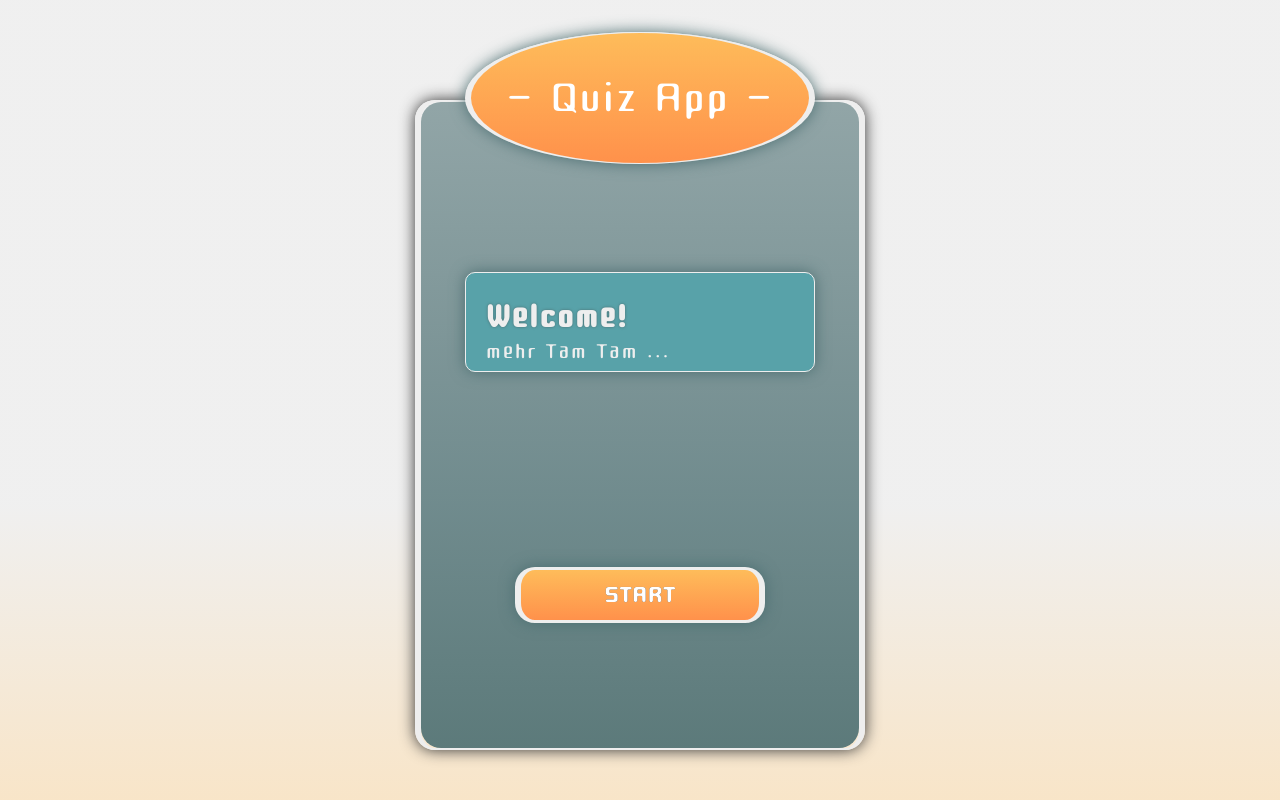
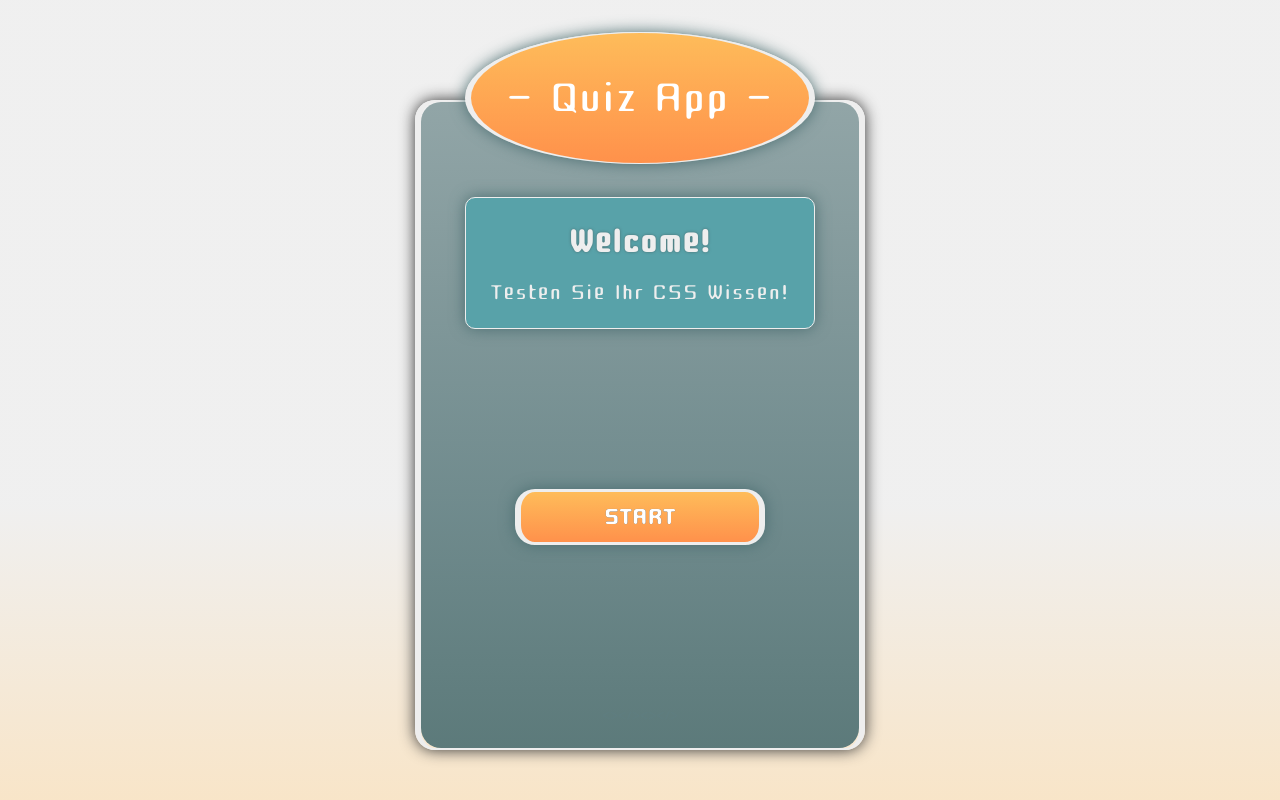
Before and after one commit to quarxz/quizapp, a React (Vite) app: page / in a window 1280 px wide. Shown: the top 800 px of the page. Built offline with nearby package versions, Linux system fonts and the light colour scheme.

Commit message:
add-navigation

```diff
--- a/src/App.jsx
+++ b/src/App.jsx
@@ -8,22 +8,16 @@ import { GameScreen } from "./components/GameScreen";
 import { ResultScreen } from "./components/ResultScreen";
 
 function App() {
+  const [screen, setScreen] = useState("welcome");
+
   return (
     <div className={styles.board}>
       <div className={styles["headline-background"]}>
         <h1>- Quiz App -</h1>
       </div>
-      <WelcomeScreen />
-      {/* <ProgressBar /> */}
-      {/* <GameScreen /> */}
-      {/* <ResultScreen /> */}
-
-      <div className={styles["button-bar"]}>
-        <button>START</button>
-        {/* <button>WEITER</button>
-        <button>CANCEL</button>
-        <button>HOME</button> */}
-      </div>
+      {screen === "welcome" ? <WelcomeScreen /> : "<></>"}
+      {screen === "gamescreen" ? <GameScreen /> : "<></>"}
+      {screen === "resultscreen" ? <ResultScreen /> : "<></>"}
     </div>
   );
 }
--- a/src/App.module.css
+++ b/src/App.module.css
@@ -48,8 +48,8 @@
   display: flex;
   align-items: center;
   flex-direction: column;
+  justify-content: space-between;
 
-  justify-content: space-around;
   gap: 15px;
 
   /* background-color: #58a2a9;
--- a/src/components/GameScreen.jsx
+++ b/src/components/GameScreen.jsx
@@ -1,7 +1,10 @@
 import styles from "./GameScreen.module.css";
+import { ProgressBar } from "./ProgressBar";
 
 export function GameScreen() {
   return (
+    <>
+      <ProgressBar />
       <div className={styles["game-field"]}>
         <h2>- Questions -</h2>
         <ul>
@@ -11,5 +14,11 @@ export function GameScreen() {
           <li>#4 Limo oder Cola ?</li>
         </ul>
       </div>
+
+      <div className={styles["button-bar"]}>
+        <button>WEITER</button>
+        <button>CANCEL</button>
+      </div>
+    </>
   );
 }
--- a/src/components/GameScreen.module.css
+++ b/src/components/GameScreen.module.css
@@ -26,3 +26,20 @@
 .answer-true {
   color: greenyellow;
 }
+
+.button-bar {
+  display: flex;
+  justify-content: center;
+  flex-direction: column;
+  align-items: center;
+  padding: 20px 0;
+
+  border-radius: 20px;
+  width: 400px;
+  width: 70%;
+
+  z-index: 50;
+
+  /* border-top: 1px dashed #eee;
+  border-bottom: 1px dashed #ff914b; */
+}
--- a/src/components/ResultScreen.jsx
+++ b/src/components/ResultScreen.jsx
@@ -2,8 +2,13 @@ import styles from "./ResultScreen.module.css";
 
 export function ResultScreen() {
   return (
-    <div className={styles["result-page"]}>
-      <p>Du hast 1 von 8 Fragen richtig beantwortet !</p>
-    </div>
+    <>
+      <div className={styles["result-page"]}>
+        <p>Du hast 1 von 8 Fragen richtig beantwortet !</p>
+      </div>
+      <div className={styles["button-bar"]}>
+        <button>HOME</button>
+      </div>
+    </>
   );
 }
--- a/src/components/ResultScreen.module.css
+++ b/src/components/ResultScreen.module.css
@@ -2,7 +2,8 @@
   padding: 20px;
   border: 1px solid #eee;
   border-radius: 10px;
-  width: 400px;
+  width: 80%;
+  min-height: 50px;
 
   background-color: #58a2a9;
 
@@ -11,3 +12,20 @@
 
   z-index: 50;
 }
+
+.button-bar {
+  display: flex;
+  justify-content: center;
+  flex-direction: column;
+  align-items: center;
+  padding: 20px 0;
+
+  border-radius: 20px;
+  width: 400px;
+  width: 70%;
+
+  z-index: 50;
+
+  /* border-top: 1px dashed #eee;
+  border-bottom: 1px dashed #ff914b; */
+}
--- a/src/components/WelcomeScreen.jsx
+++ b/src/components/WelcomeScreen.jsx
@@ -5,7 +5,10 @@ export function WelcomeScreen() {
     <>
       <div className={styles["welcome-screen"]}>
         <h2>Welcome!</h2>
-        <p>mehr Tam Tam ...</p>
+        <p>Testen Sie Ihr CSS Wissen!</p>
+      </div>
+      <div className={styles["button-bar"]}>
+        <button>START</button>
       </div>
     </>
   );
--- a/src/components/WelcomeScreen.module.css
+++ b/src/components/WelcomeScreen.module.css
@@ -11,3 +11,20 @@
 
   z-index: 50;
 }
+
+.button-bar {
+  display: flex;
+  justify-content: center;
+  flex-direction: column;
+  align-items: center;
+  padding: 20px 0;
+
+  border-radius: 20px;
+  width: 400px;
+  width: 70%;
+
+  z-index: 50;
+
+  /* border-top: 1px dashed #eee;
+  border-bottom: 1px dashed #ff914b; */
+}
--- a/src/index.css
+++ b/src/index.css
@@ -59,12 +59,14 @@ h2 {
   letter-spacing: 0.1rem;
 
   text-shadow: 0px 0px 3px #4b6e71;
+  text-align: center;
 }
 
 p {
   font-size: 2rem;
-  line-height: 0;
+  line-height: 1;
   letter-spacing: 0.1rem;
+  text-align: center;
 }
 
 ul {
```
Lines whose indentation alone changed are shown as unchanged.
